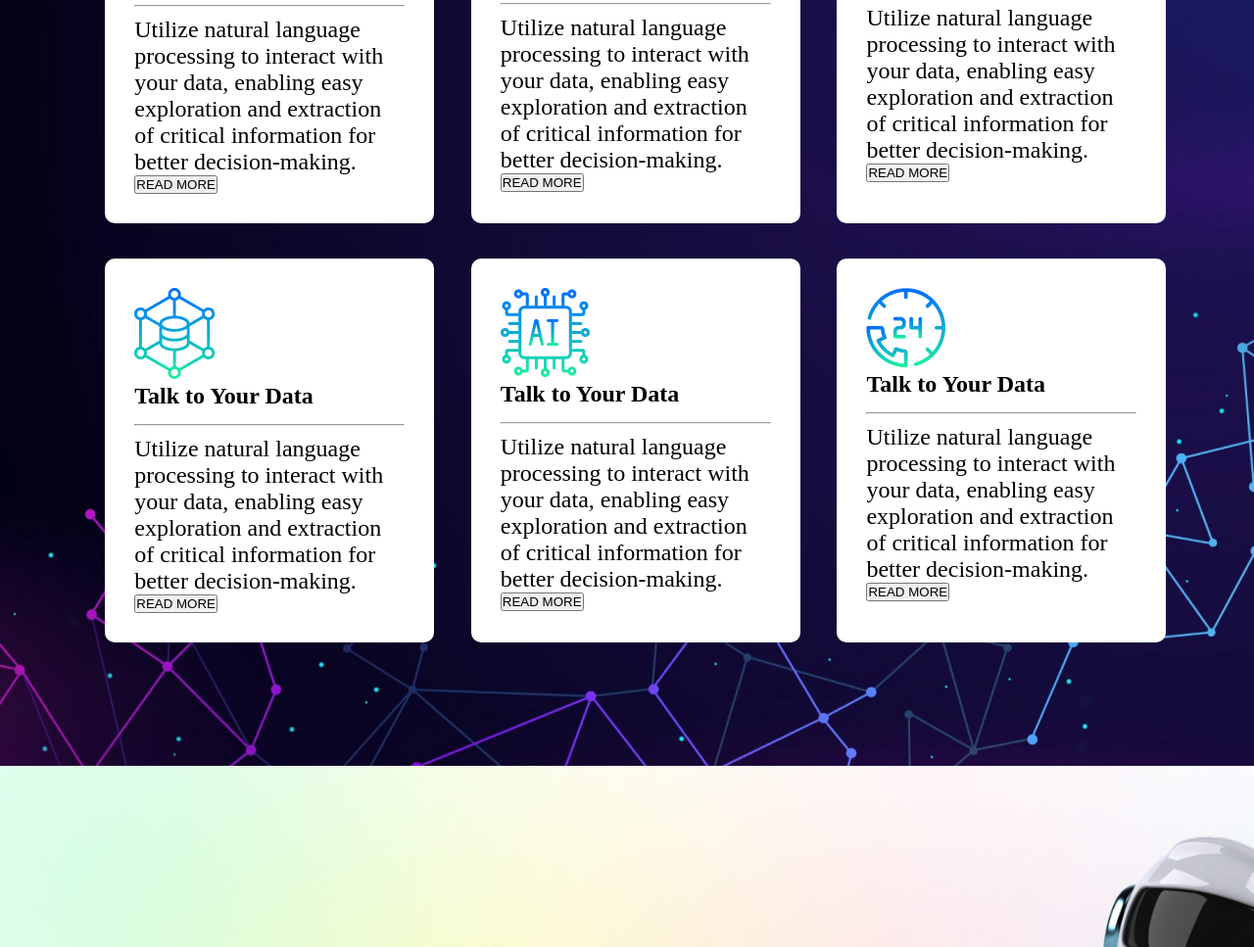
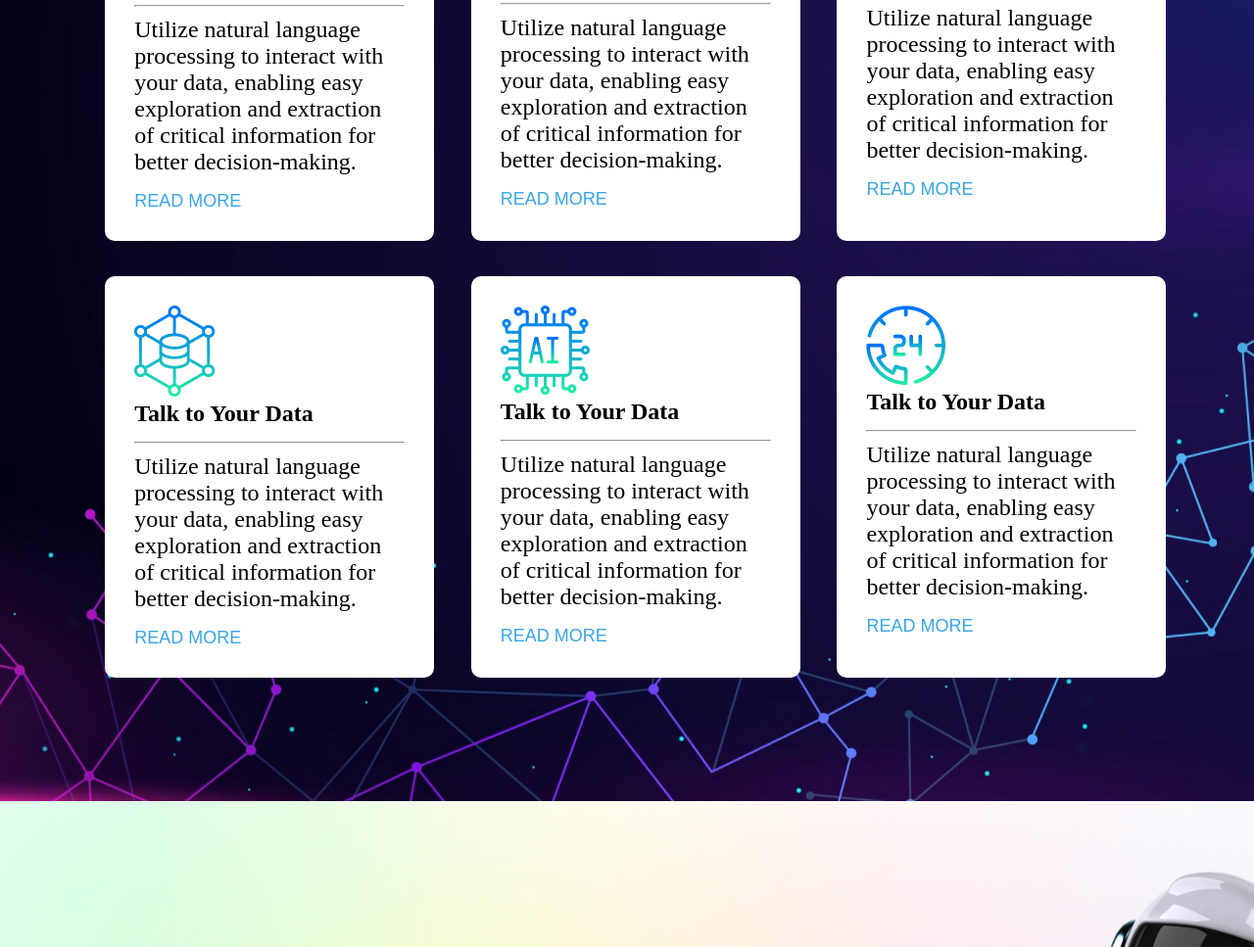
Before and after one commit to afrin823/basma-first-project, a plain HTML site: page index.html in a window 1280 px wide. Shown: the part 1692-2659 px from the top of the page at 98% size. Drawn offline with Linux system fonts and the light colour scheme.

Commit message:
button style change

```diff
--- a/index.html
+++ b/index.html
@@ -96,7 +96,7 @@
             <h2>Talk to Your Data</h2>
             <hr>
             <p>Utilize natural language processing to interact with your data, enabling easy exploration and extraction of critical  information for better decision-making.</p>
-            <button>READ MORE</button>
+            <button class="read-more-btn">READ MORE</button>
         </div>
 
     </div>
@@ -106,7 +106,7 @@
             <h2>Talk to Your Data</h2>
             <hr>
             <p>Utilize natural language processing to interact with your data, enabling easy exploration and extraction of critical  information for better decision-making.</p>
-            <button>READ MORE</button>
+            <button class="read-more-btn">READ MORE</button>
         </div>
 
     </div>
@@ -116,7 +116,7 @@
             <h2>Talk to Your Data</h2>
             <hr>
             <p>Utilize natural language processing to interact with your data, enabling easy exploration and extraction of critical  information for better decision-making.</p>
-            <button>READ MORE</button>
+            <button class="read-more-btn">READ MORE</button>
         </div>
     </div>
 
@@ -129,7 +129,7 @@
             <h2>Talk to Your Data</h2>
             <hr>
             <p>Utilize natural language processing to interact with your data, enabling easy exploration and extraction of critical  information for better decision-making.</p>
-            <button>READ MORE</button>
+            <button class="read-more-btn">READ MORE</button>
         </div>
 
     </div>
@@ -139,7 +139,7 @@
             <h2>Talk to Your Data</h2>
             <hr>
             <p>Utilize natural language processing to interact with your data, enabling easy exploration and extraction of critical  information for better decision-making.</p>
-            <button>READ MORE</button>
+            <button class="read-more-btn">READ MORE</button>
         </div>
 
     </div>
@@ -149,7 +149,7 @@
             <h2>Talk to Your Data</h2>
             <hr>
             <p>Utilize natural language processing to interact with your data, enabling easy exploration and extraction of critical  information for better decision-making.</p>
-            <button>READ MORE</button>
+            <button class="read-more-btn">READ MORE</button>
         </div>
     </div>
 
--- a/style.css
+++ b/style.css
@@ -237,7 +237,13 @@ margin-left: 1.5rem;
 .card{
   margin-left: 5%;
 }
-
+button.read-more-btn {
+  border: 0;
+  background: #fff;
+  padding-top: 16px;
+  font-size: 18px;
+  color: #37a6e9;
+}
 /* AI Solutions area end */
 
 /* our partner area start */
```
